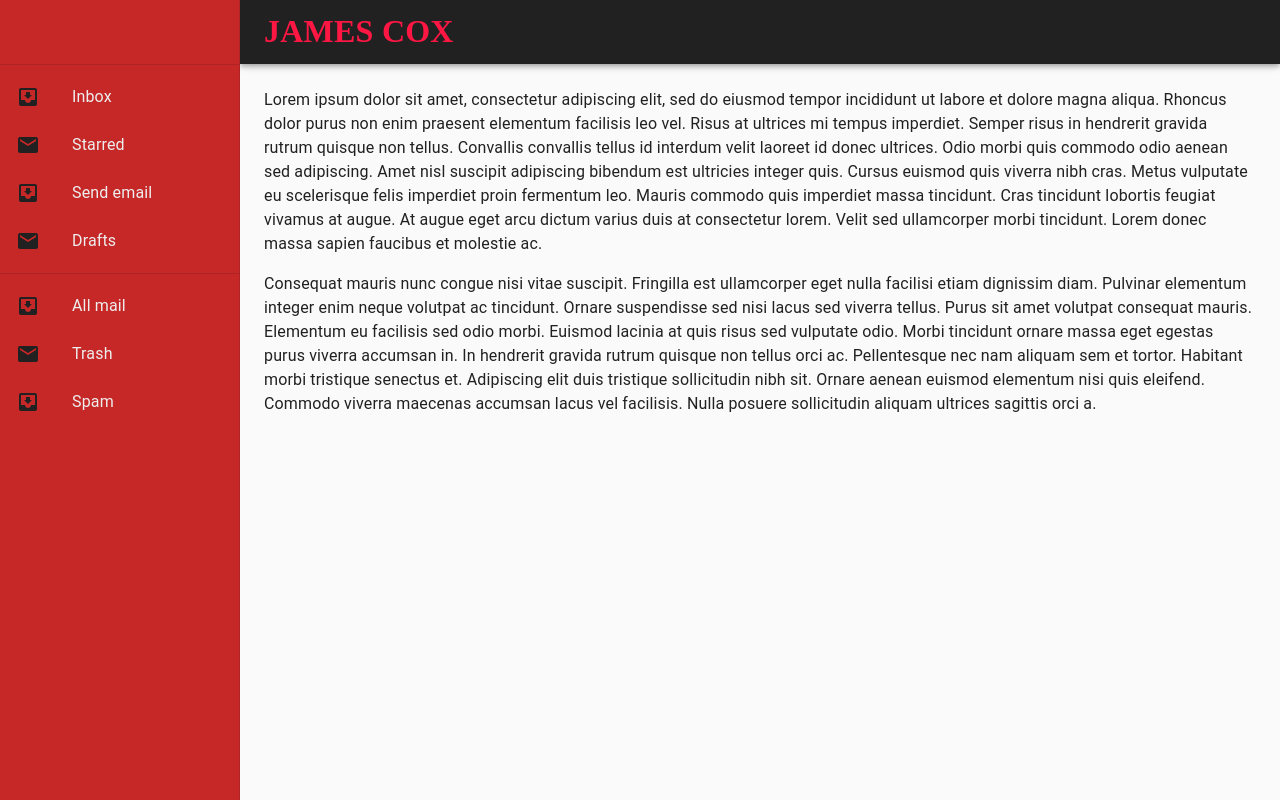
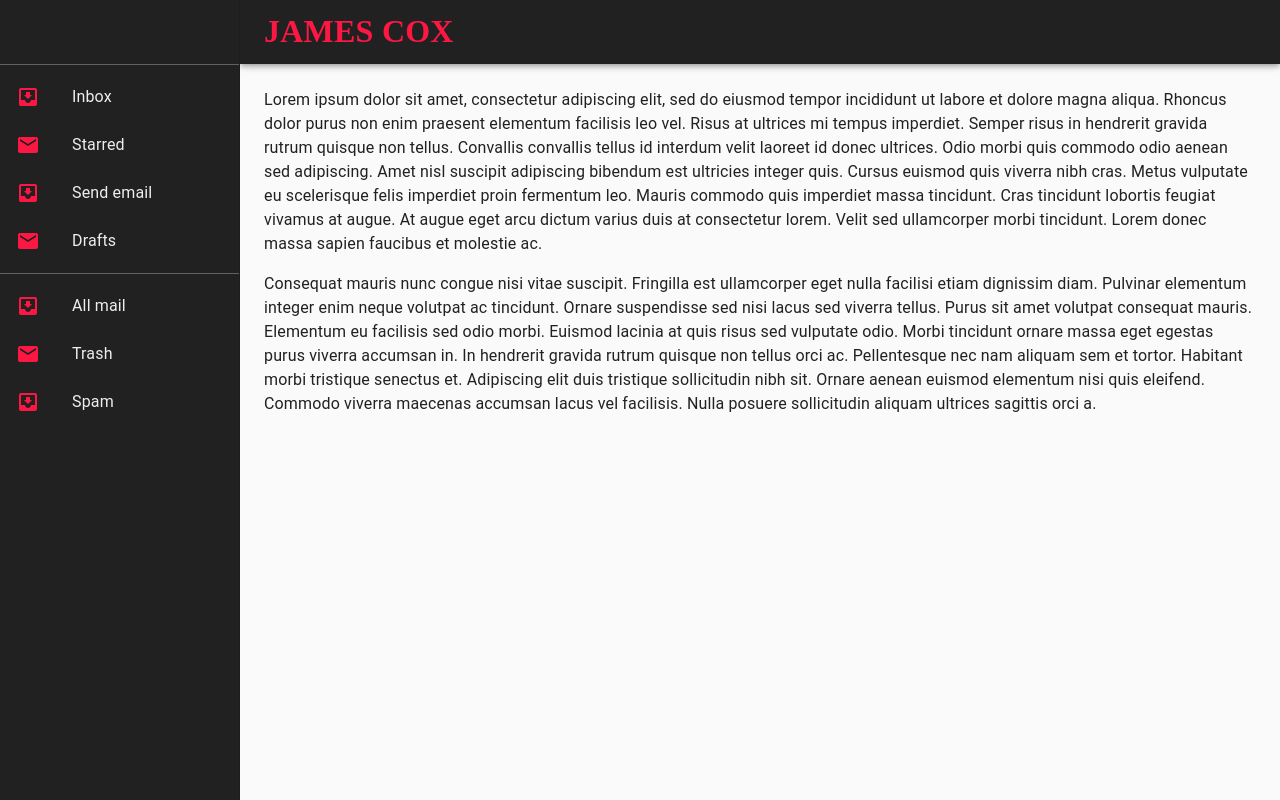
Before and after one commit to jamesncox/portfolio, a React (Create React App) app: page / in a window 1280 px wide. Built offline with nearby package versions, Linux system fonts and the light colour scheme; the HTML template or start-up script is replaced by a standard one; a web font is replaced by a local one.

Commit message:
Update Responsive Drawer

```diff
--- a/src/components/layout/ResponsiveDrawer.js
+++ b/src/components/layout/ResponsiveDrawer.js
@@ -46,7 +46,8 @@ const useStyles = makeStyles((theme) => ({
     // necessary for content to be below app bar
     toolbar: theme.mixins.toolbar,
     drawerPaper: {
-        backgroundColor: "#c62828",
+        // backgroundColor: "#c62828",
+        backgroundColor: "#212121",
         color: "#eeeeee",
         width: drawerWidth,
     },
@@ -57,7 +58,8 @@ const useStyles = makeStyles((theme) => ({
         padding: theme.spacing(3),
     },
     icons: {
-        color: "#212121",
+        // color: "#212121",
+        color: "#ff1744",
     },
     text: {
         // fontFamily: "'Codystar', cursive",
@@ -66,6 +68,9 @@ const useStyles = makeStyles((theme) => ({
         fontFamily: "'Codystar', cursive",
         fontWeight: "bold",
         fontSize: "2rem"
+    },
+    divider: {
+        backgroundColor: "#616161"
     }
 }));
 
@@ -82,7 +87,7 @@ function ResponsiveDrawer(props) {
     const drawer = (
         <div>
             <div className={classes.toolbar} />
-            <Divider />
+            <Divider className={classes.divider} />
             <List>
                 {['Inbox', 'Starred', 'Send email', 'Drafts'].map((text, index) => (
                     <ListItem button key={text}>
@@ -91,7 +96,7 @@ function ResponsiveDrawer(props) {
                     </ListItem>
                 ))}
             </List>
-            <Divider />
+            <Divider className={classes.divider} />
             <List>
                 {['All mail', 'Trash', 'Spam'].map((text, index) => (
                     <ListItem button key={text}>
@@ -121,7 +126,7 @@ function ResponsiveDrawer(props) {
                     </IconButton>
                     <Typography variant="h6" noWrap className={classes.header}>
                         JAMES COX
-          </Typography>
+                    </Typography>
                 </Toolbar>
             </AppBar>
             <nav className={classes.drawer} aria-label="mailbox folders">
@@ -168,7 +173,7 @@ function ResponsiveDrawer(props) {
                     imperdiet massa tincidunt. Cras tincidunt lobortis feugiat vivamus at augue. At augue eget
                     arcu dictum varius duis at consectetur lorem. Velit sed ullamcorper morbi tincidunt. Lorem
                     donec massa sapien faucibus et molestie ac.
-        </Typography>
+                </Typography>
                 <Typography paragraph>
                     Consequat mauris nunc congue nisi vitae suscipit. Fringilla est ullamcorper eget nulla
                     facilisi etiam dignissim diam. Pulvinar elementum integer enim neque volutpat ac
@@ -179,7 +184,7 @@ function ResponsiveDrawer(props) {
                     tortor. Habitant morbi tristique senectus et. Adipiscing elit duis tristique sollicitudin
                     nibh sit. Ornare aenean euismod elementum nisi quis eleifend. Commodo viverra maecenas
                     accumsan lacus vel facilisis. Nulla posuere sollicitudin aliquam ultrices sagittis orci a.
-        </Typography>
+                </Typography>
             </main>
         </div>
     );
```
